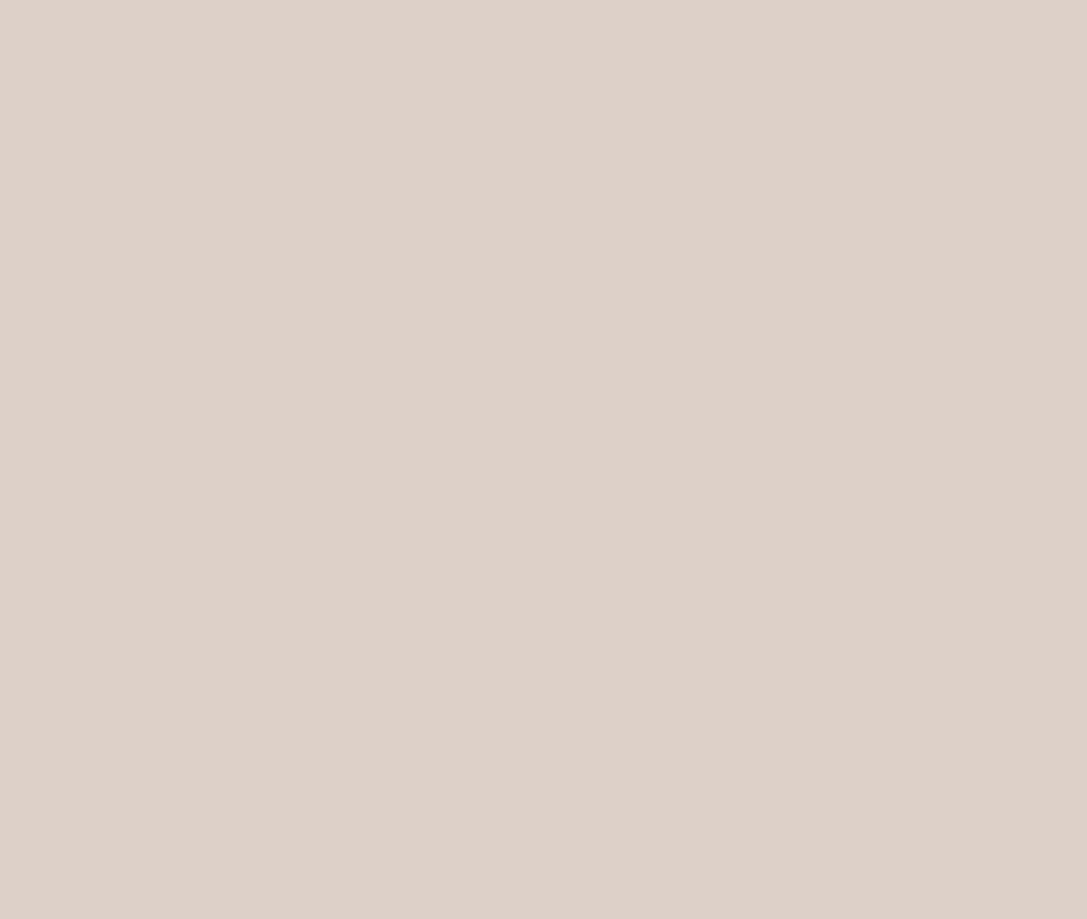
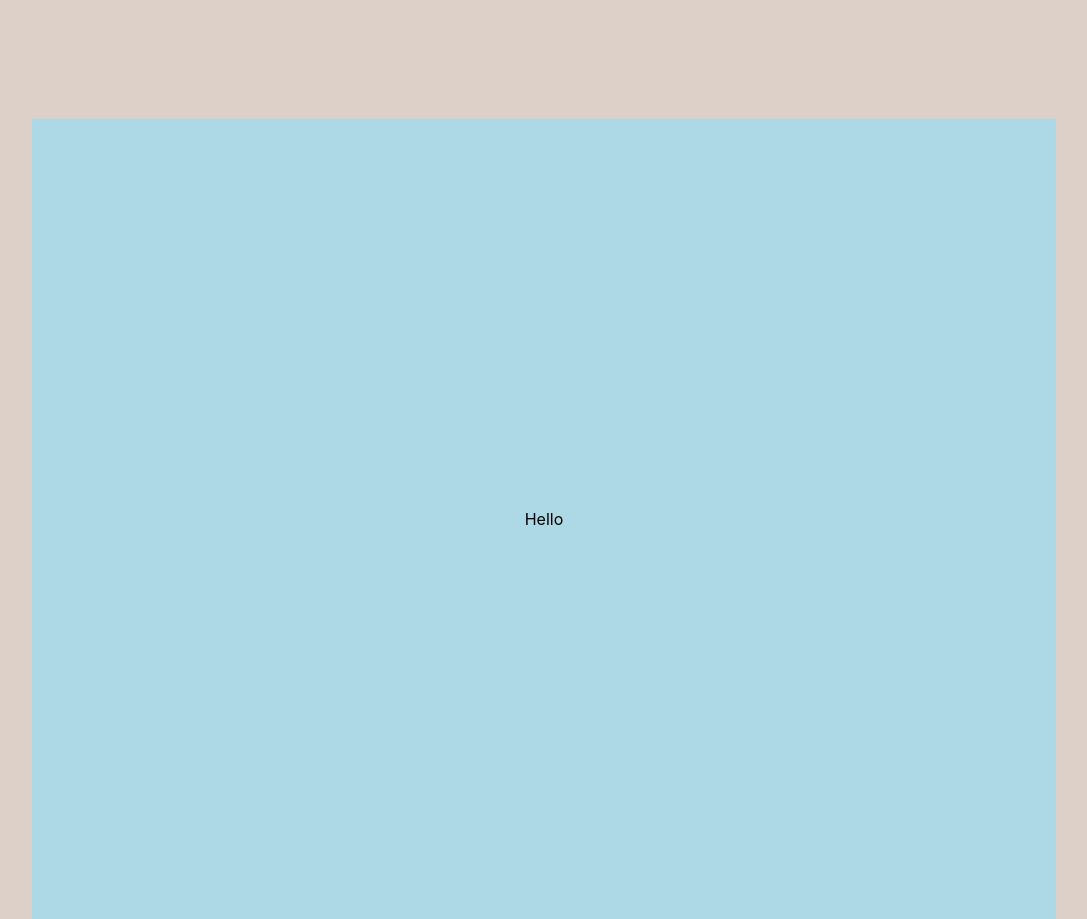
Before and after one commit to AryaLaddha/personalWebsite, a React (Create React App) app in the folder personal-website/: page / in a window 1280 px wide. Shown: the part 1426-2345 px from the top of the page, without its empty margins (96-1183 px from the left). Before the commit the page ends 1545 px from the top, so only its background shows below. Built offline with nearby package versions, Linux system fonts and the light colour scheme; the HTML template or start-up script is replaced by a standard one.

Commit message:
added basic template for work section

```diff
--- a/personal-website/src/components/about/About.css
+++ b/personal-website/src/components/about/About.css
@@ -1,7 +1,6 @@
 .AboutPage {
     height: 100vh;
-    min-height: 600px;
-    max-height: 1125px;
+    min-height: 800px;
     width: 80%;
     /* background: #ffa500; */
     display: flex;
@@ -12,7 +11,6 @@
 
 .About-Information{
     padding: 50px;
-    height: 550px;
     width: 500px;
     /* background: rgb(4, 3, 75); */
     display: flex;
--- a/personal-website/src/components/parentComponent/ParentComponent.js
+++ b/personal-website/src/components/parentComponent/ParentComponent.js
@@ -1,12 +1,14 @@
 import React from 'react';
 import BackgroundHome from '../backgroundHome/BackgroundHome';
 import About from '../about/About';
+import Work from '../work/Work';
 
 const ParentComponent = () => {
     return (
         <div className="parentComponent">
             <BackgroundHome />
             <About />
+            <Work />
         </div>
     );
 };
--- /dev/null
+++ b/personal-website/src/components/work/Work.css
@@ -0,0 +1,10 @@
+.Work-page {
+    height: 100vh;
+    min-height: 800px;
+    width: 80%;
+    background: lightblue;
+    display: flex;
+    justify-content: center;
+    align-items: center;
+    margin: auto;
+}
--- /dev/null
+++ b/personal-website/src/components/work/Work.js
@@ -0,0 +1,14 @@
+import React from 'react'
+import './Work.css'
+
+class Work extends React.Component {
+    render () {
+        return (
+            <div className="Work-page">
+                Hello
+            </div>
+        )
+    }
+}
+
+export default Work;
```
